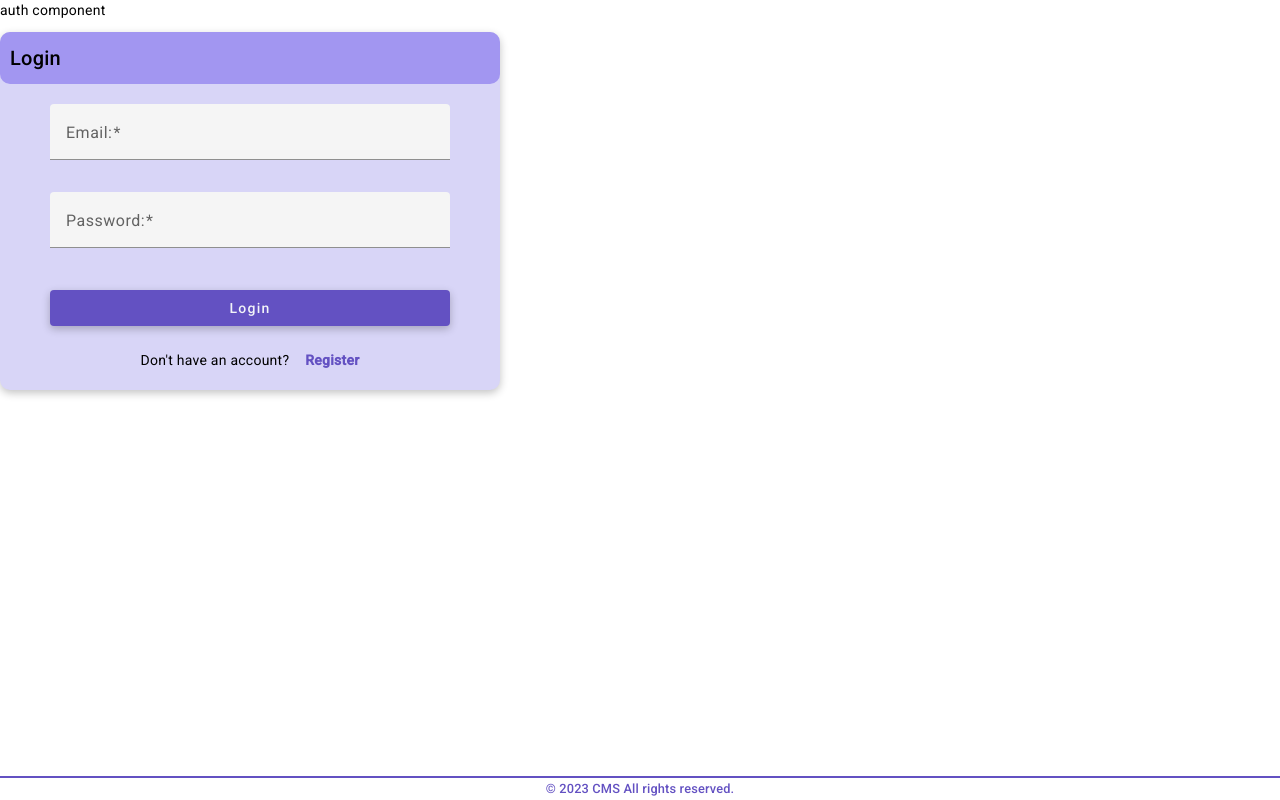
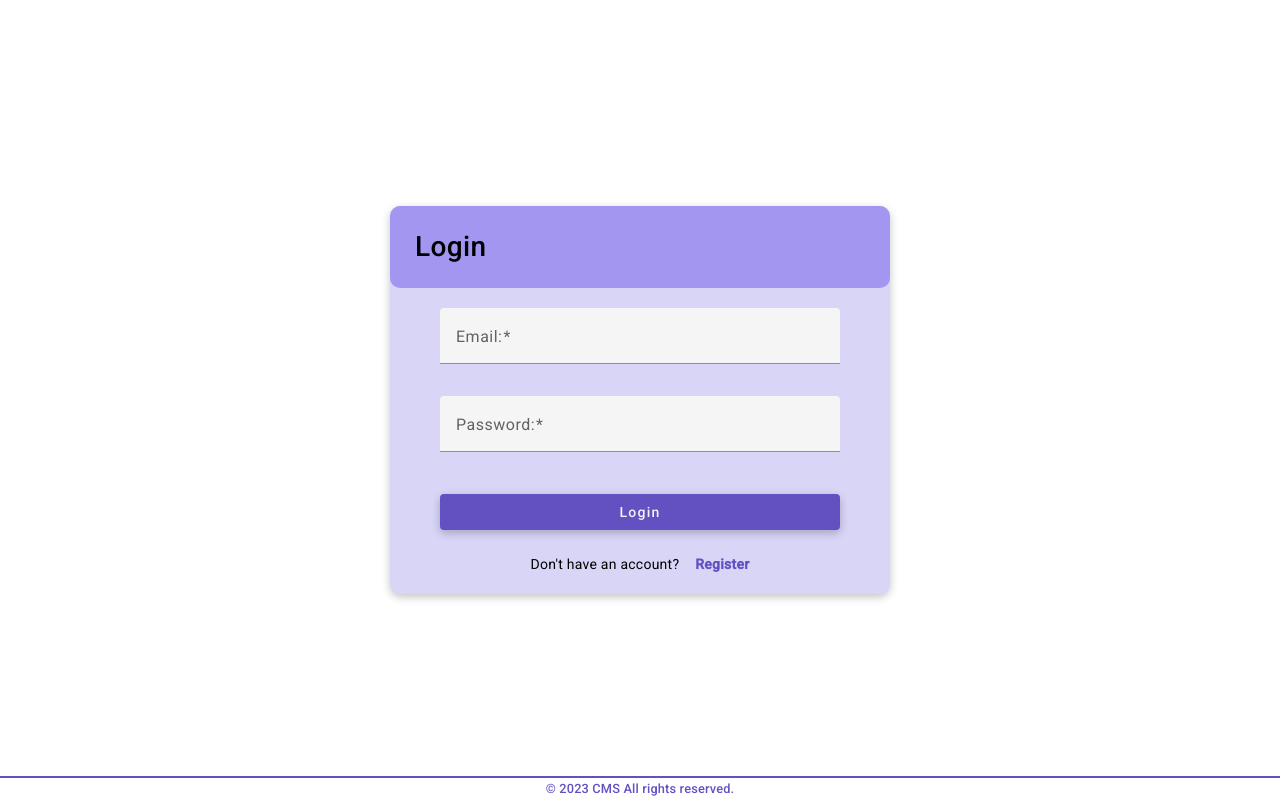
Before and after one commit to KeimiLL/Club-Management-System, an Angular app in the folder frontend/: page /login in a window 1280 px wide. Built offline with nearby package versions, Linux system fonts and the light colour scheme; no server answers.

Commit message:
CMS-36: Finish login and register component, prepare scss files for global styles

```diff
--- a/frontend/src/app/components/routes/auth/auth.component.html
+++ b/frontend/src/app/components/routes/auth/auth.component.html
@@ -1,3 +1,3 @@
-<p>auth component</p>
-
-<router-outlet></router-outlet>
+<div class="container">
+    <router-outlet></router-outlet>
+</div>
--- a/frontend/src/app/components/routes/auth/auth.component.scss
+++ b/frontend/src/app/components/routes/auth/auth.component.scss
@@ -0,0 +1,6 @@
+.container {
+    display: flex;
+    justify-content: center;
+    align-items: center;
+    min-height: 100vh;
+}
--- a/frontend/src/app/components/routes/auth/login/login.component.html
+++ b/frontend/src/app/components/routes/auth/login/login.component.html
@@ -1,6 +1,6 @@
 <mat-card class="login">
     <mat-card-header class="login__header">
-        <mat-card-title>Login</mat-card-title>
+        <mat-card-title class="login__title">Login</mat-card-title>
     </mat-card-header>
     <form class="login__form" [formGroup]="loginForm" (ngSubmit)="onSubmit()">
         <mat-form-field class="login__form__field">
--- a/frontend/src/app/components/routes/auth/login/login.component.scss
+++ b/frontend/src/app/components/routes/auth/login/login.component.scss
@@ -8,8 +8,12 @@
 
     &__header {
         background-color: $purple-mid-dark;
-        padding: 10px;
+        padding: 25px;
         border-radius: 10px !important;
+    }
+
+    &__title {
+        font-size: $very-large-font !important;
     }
 
     &__form {
--- a/frontend/src/app/components/routes/auth/register/register.component.html
+++ b/frontend/src/app/components/routes/auth/register/register.component.html
@@ -1,6 +1,6 @@
 <mat-card class="register">
     <mat-card-header class="register__header">
-        <mat-card-title>Register</mat-card-title>
+        <mat-card-title class="register__title">Register</mat-card-title>
     </mat-card-header>
     <form
         [formGroup]="registerForm"
--- a/frontend/src/app/components/routes/auth/register/register.component.scss
+++ b/frontend/src/app/components/routes/auth/register/register.component.scss
@@ -8,8 +8,12 @@
 
     &__header {
         background-color: $purple-mid-dark;
-        padding: 10px;
+        padding: 25px;
         border-radius: 10px !important;
+    }
+
+    &__title {
+        font-size: $very-large-font !important;
     }
 
     &__form {
--- a/frontend/src/styles/_variables.scss
+++ b/frontend/src/styles/_variables.scss
@@ -15,3 +15,4 @@ $light-weight: 200;
 $small-font: 12px;
 $medium-font: 15px;
 $large-font: 18px;
+$very-large-font: 28px;
--- /dev/null
+++ b/frontend/src/styles/component-styles/_components.scss
@@ -0,0 +1 @@
+//global component styles
--- /dev/null
+++ b/frontend/src/styles/component-styles/_input.scss
@@ -0,0 +1 @@
+//global input styles
```
